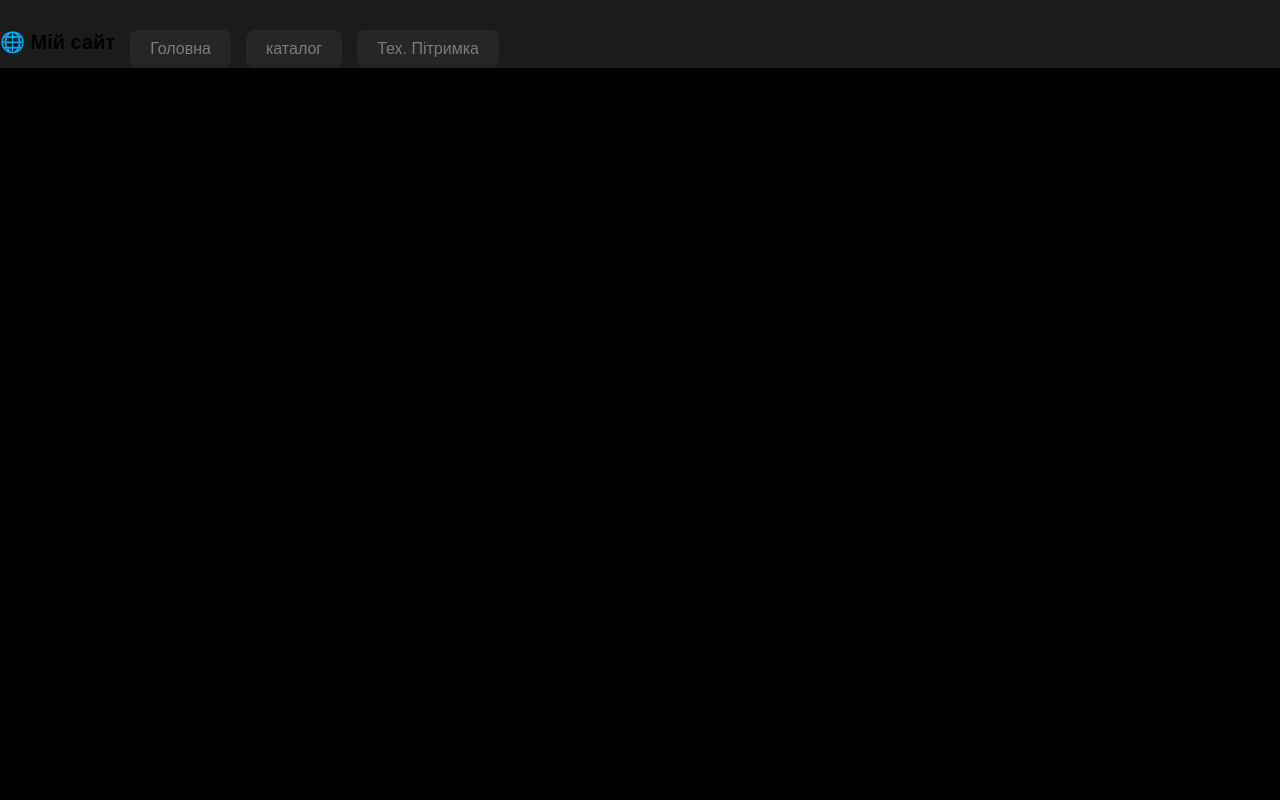
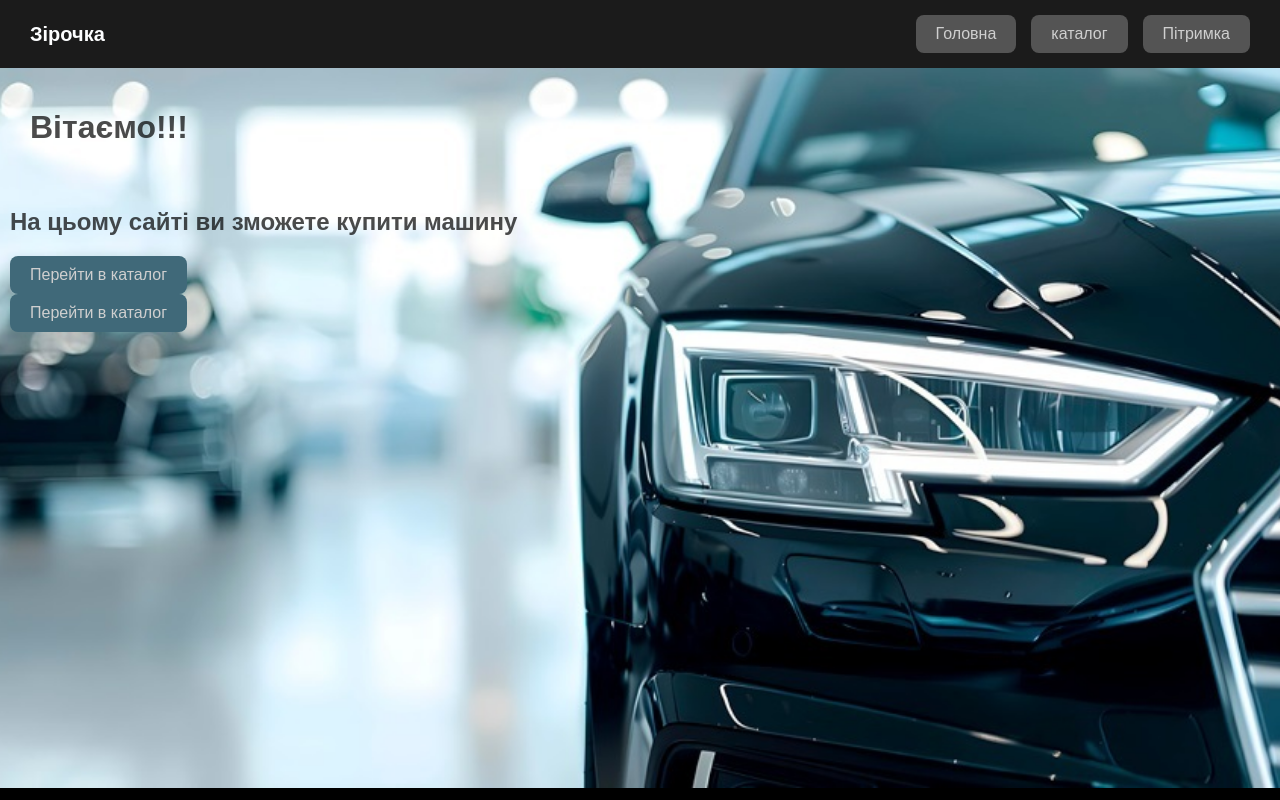
Before and after one commit to Razrabmaina/ProjectFinal, a plain HTML site: page index.html in a window 1280 px wide. Drawn offline with Linux system fonts and the light colour scheme.

Commit message:
зробив головну

```diff
--- a/index.css
+++ b/index.css
@@ -16,6 +16,7 @@ body {
 
 /* Логотип */
 .logo {
+    color: rgb(253, 254, 255);
     font-size: 20px;
     font-weight: bold;
 }
@@ -25,14 +26,18 @@ body {
     display: flex;
     gap: 15px;
     background-color: rgb(27, 27, 27);
+    text-align: center;
+
+    align-items: center;
+    justify-content: space-around;
 }
 
 /* Кнопки */
 .nav-btn {
     text-decoration: none;
     padding: 10px 20px;
-    background-color: rgba(49, 49, 49, 0.541);
-    color: rgb(124, 124, 124);
+    background-color: rgba(133, 133, 133, 0.541);
+    color: rgb(207, 207, 207);
     border-radius: 8px;
     transition: 0.3s;
 }
@@ -41,3 +46,38 @@ body {
     background-color: rgb(59, 59, 59);
     transform: scale(1.05);
 }
+
+.hiro{
+    background-image: url(images/reklama-avtosalona-m.jpg);
+    background-position: center;
+    background-size: cover;
+    background-repeat: no-repeat;
+    height: 90vh;
+
+    display: flex;
+    justify-content: flex-start;
+    flex-direction: column;
+    align-items: flex-start;
+    padding-left: 10px;
+
+}
+
+h1 {
+    padding: 20px;
+    text-align: center;
+    color: rgba(0, 0, 0, 0.705);
+
+}
+h2{
+     text-align: center;
+    color: rgba(0, 0, 0, 0.705);
+}
+
+.but {
+     text-decoration: none;
+    padding: 10px 20px;
+    background-color: rgb(64, 105, 121);
+    color: rgb(207, 207, 207);
+    border-radius: 8px;
+    transition: 0.3s;
+}
--- a/index.html
+++ b/index.html
@@ -6,19 +6,24 @@
     <meta name="viewport" content="width=device-width, initial-scale=1.0">
     <title>Document</title>
     <link rel="stylesheet" href="./index.css">
-    <header class="site-header"></header>
-    <nav class="navbar">
-        <div class="logo">🌐 Мій сайт</div>
-        <nav class="navbar">
-            <a href="index.html" class="nav-btn">Головна</a>
-
-            <a href="catalog.html" class="nav-btn">каталог</a>
-            <a href="contact.html" class="nav-btn">Тех. Пітримка</a>
-        </nav>
-        </header>
 </head>
 
 <body>
+    <header class="site-header">
+        <div class="logo">Зірочка</div>
+        <nav class="navbar">
+            <a href="index.html" class="nav-btn">Головна</a>
+            <a href="catalog.html" class="nav-btn">каталог</a>
+            <a href="contact.html" class="nav-btn">Пітримка</a>
+        </nav>
+    </header>
+
+    <div class="hiro">
+        <h1>Вітаємо!!!</h1>
+        <h2>На цьому сайті ви зможете купити машину</h2>
+        <a href="catalog.html" class="but">Перейти в каталог</a>
+        <a href="" class="but">Перейти в каталог</a>
+    </div>
 
 </body>
 
```
Also changed, not shown: images/reklama-avtosalona-m.jpg (added), pro nas.html (added).
